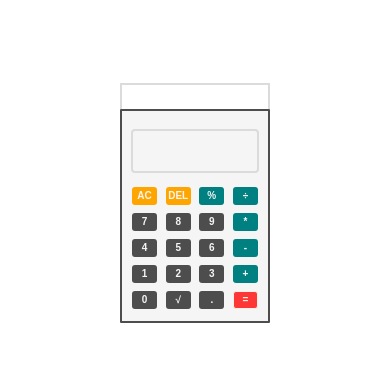
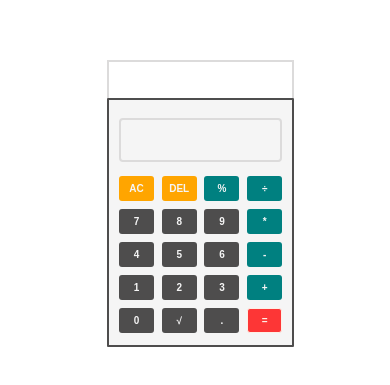
Before and after one commit to UbaidZain/Updated-Calc, a plain HTML site: page index.html in a window 390 px wide. Shown: the part 227-612 px from the top of the page. Drawn offline with Linux system fonts and the light colour scheme.

Commit message:
made changes

```diff
--- a/index.html
+++ b/index.html
@@ -35,6 +35,7 @@
         display: flex;
         justify-content: baseline;
         text-align: left;
+        overflow: hidden;
       }
       .main {
         width: 95%;
@@ -70,7 +71,7 @@
       }
       #input {
         height: 40px;
-        font-size: 1.5rem;
+        font-size: 25px;
         width: 95%;
         border: 2px solid #dcdbdb;
         border-radius: 4px;
@@ -81,15 +82,14 @@
         color: #000000;
         outline: none;
         display: flex;
+        overflow: hidden;
       }
 
       #input:hover,
       #input:focus {
         outline: 1px solid black;
       }
-      #input::placeholder {
-        color: black;
-      }
+
       .heading {
         background-color: #fbf7f7;
         width: 207px;
@@ -140,46 +140,7 @@
       .btn-clear:focus {
         background-color: rgb(248, 172, 30);
       }
-      @media (max-width: 1200px) {
-      }
-      @media (max-width: 1000px) {
-        .main {
-          width: 15vw;
-        }
-        .top-display {
-          padding: 0.18rem;
-        }
-        .button {
-          width: 25px;
-          height: 20px;
-        }
-        @media (max-width: 960px) {
-          .top-display {
-            padding: 0.1rem;
-          }
-        }
-        @media (max-width: 756px) {
-          .main {
-            width: 18vw;
-          }
-          .top-display {
-            padding: 0.1rem;
-          }
-          .button {
-            height: 17px;
-          }
-        }
-        @media (max-width: 600px) {
-          .main {
-            width: 20vw;
-            min-width: 130px;
-          }
-          .button {
-            height: 18px;
-            font-size: 10px;
-          }
-        }
-      }
+
       .main {
         align-items: center;
       }
@@ -222,7 +183,7 @@
             <button class="button btn-opr data-operation">+</button>
           </div>
           <div class="row flex">
-            <button class="button">0</button>
+            <button class="button data-number">0</button>
             <button class="button" id="sqrt">√</button>
             <button class="button data-number">.</button>
             <button class="button btn-equal data-equals">=</button>
@@ -234,6 +195,7 @@
       const currentOperandElement = document.querySelector(
         ".data-current-operand"
       );
+      console.log(currentOperandElement);
       const previousOperandElement = document.querySelector(
         ".data-previous-operand"
       );
@@ -330,6 +292,8 @@
           const prev = parseFloat(this.previousOperand);
           const current = parseFloat(this.currentOperand);
           if (isNaN(prev) || isNaN(current)) return;
+          topDisplay.innerHTML += this.currentOperandElement.innerText;
+
           switch (this.operation) {
             case "+":
               computation = prev + current;
```
